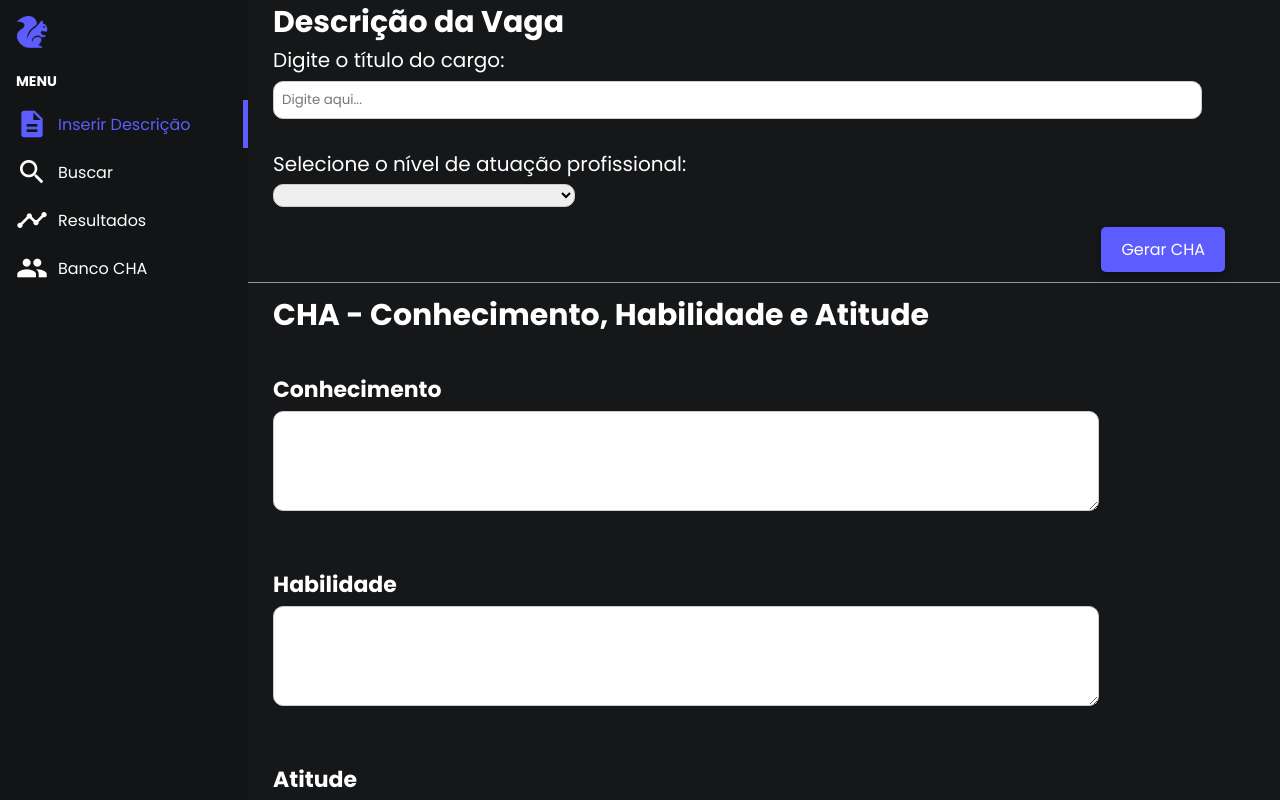
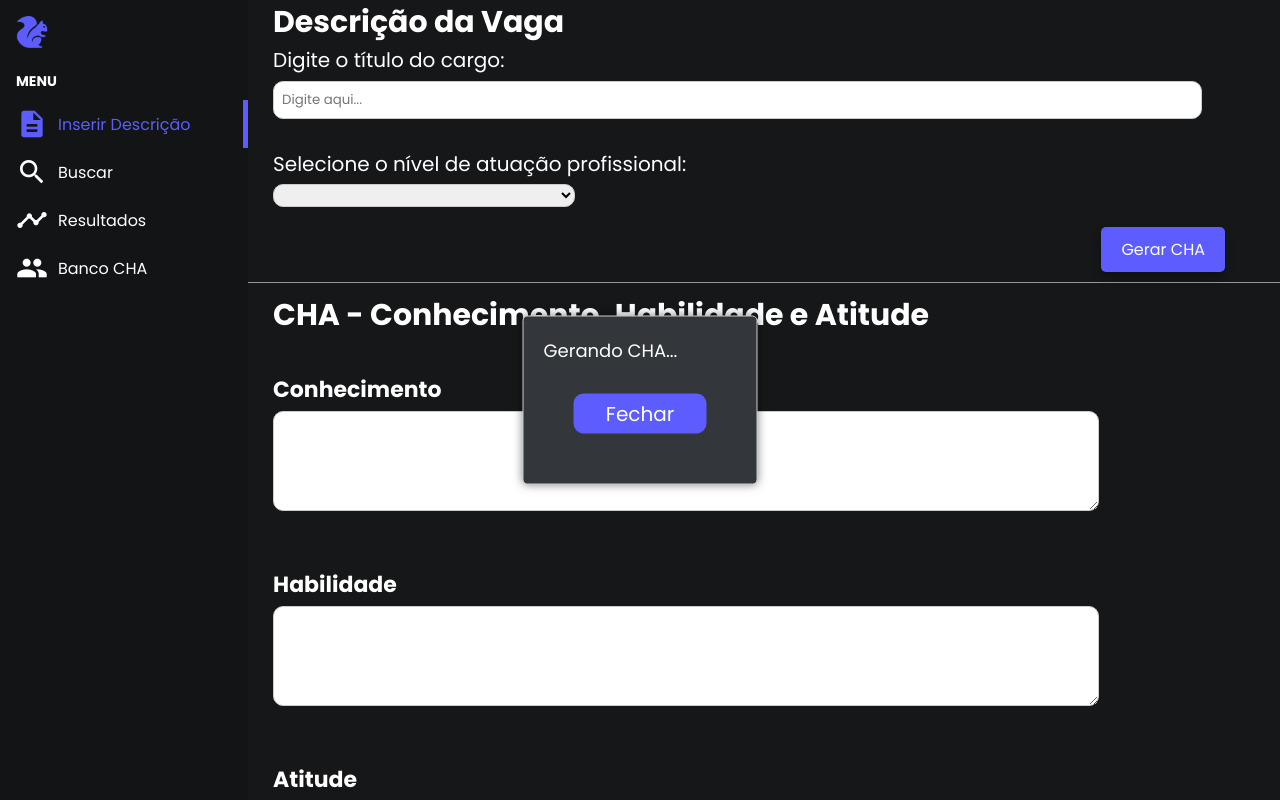
Before and after one commit to CodeSquirrel-API/RecrutaTech-FrontEnd, a Vue app: page /Home in a window 1280 px wide. Both pictures are taken after a click on the button "Gerar CHA". Shown: the top 800 px of the page. Built offline with nearby package versions, Linux system fonts and the light colour scheme; no server answers.

Commit message:
mensagens funcionando na home

```diff
--- a/src/views/Home.vue
+++ b/src/views/Home.vue
@@ -16,7 +16,13 @@
 
     <!-- Botões Limpar e Salvar -->
     <div class="button-container">
-      <button class="custom-button save-button" @click="getCargoGpt()">Gerar CHA</button>
+      <button class="custom-button save-button" @click="getCargoGpt(), showPopupcomAtraso1()">Gerar CHA</button>
+      <div class="custom-popup" v-if="showPopup1">
+            <div>
+              <p class="popup-message">{{ popupMessage1 }}</p>
+              <button class="close-popup-button" @click="closePopup1">Fechar</button>
+            </div>
+          </div>
     </div>
 
     <!-- Linha cinza abaixo dos botões -->
@@ -36,7 +42,13 @@
 
     <!-- Botões Editar e Buscar -->
     <div class="button-container">
-      <button class="custom-button search-button" @click="salvarCha">Salvar</button>
+      <button class="custom-button search-button" @click="salvarCha, showPopupcomAtraso2()">Salvar</button>
+      <div class="custom-popup" v-if="showPopup2">
+            <div>
+              <p class="popup-message">{{ popupMessage2 }}</p>
+              <button class="close-popup-button" @click="closePopup2">Fechar</button>
+            </div>
+          </div>
     </div>
   </div>
 </template>
@@ -63,6 +75,10 @@ export default {
       habilidades: '',
       atitudes: '',
       chaContent,
+      showPopup1: false,
+      showPopup2: false,
+      popupMessage1:('Gerando CHA...'),
+      popupMessage2:('salvo com sucesso!'),
     };
   },
   methods: {
@@ -148,6 +164,24 @@ export default {
       this.atitudes = '';
     },
 
+    showPopupcomAtraso1() {
+      this.showPopup1=!true;
+      setTimeout(()=>{
+        this.showPopup1=!false;
+        }, 500);
+    },
+    showPopupcomAtraso2() {
+      this.showPopup2=!true;
+      setTimeout(()=>{
+        this.showPopup2=!false;
+      }, 500);
+    },
+    closePopup1() {
+      this.showPopup1 = false;
+    },
+    closePopup2() {
+      this.showPopup2 = false;
+    },
   },
 
   watch: {
@@ -159,6 +193,39 @@ export default {
 </script>
 
 <style scoped>
+
+.custom-popup {
+  position: fixed;
+  top: 50%;
+  left: 50%;
+  transform: translate(-50%, -50%);
+  background-color: #33363A;
+  border: 1px solid #ccc;
+  box-shadow: 0px 0px 10px rgba(0, 0, 0, 0.5);
+  padding: 20px;
+  border-radius: 5px;
+  z-index: 1000;
+}
+.popup-content {
+  text-align: center;
+}
+.popup-message {
+  font-size: 18px;
+  color: #FFFFFF;
+}
+.close-popup-button {
+  margin: 30px 30px 30px 30px;
+  border-radius: 10px;
+  width: 133px;
+  height: 40px;
+  background-color: #5D5DFF;
+  color: white;
+  font-size: 20px;
+}
+.close-popup-button:hover {
+  background-color: #2980b9;
+}
+
 
 .home{
   width: 100%;
```
